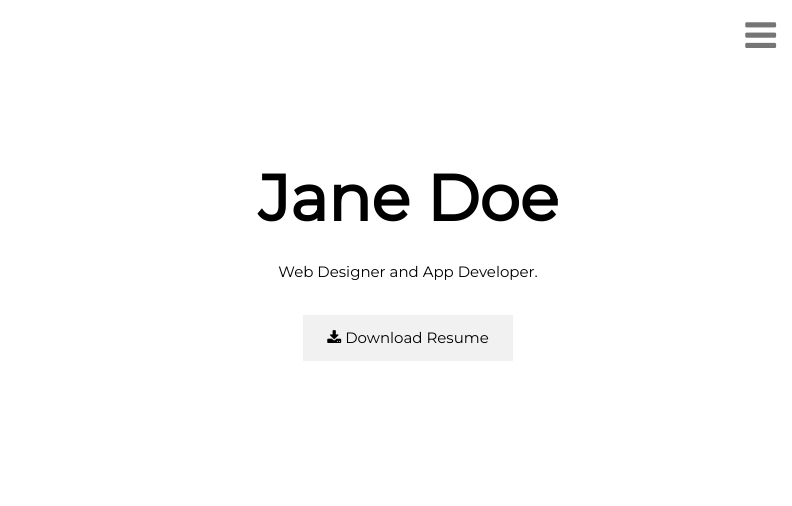
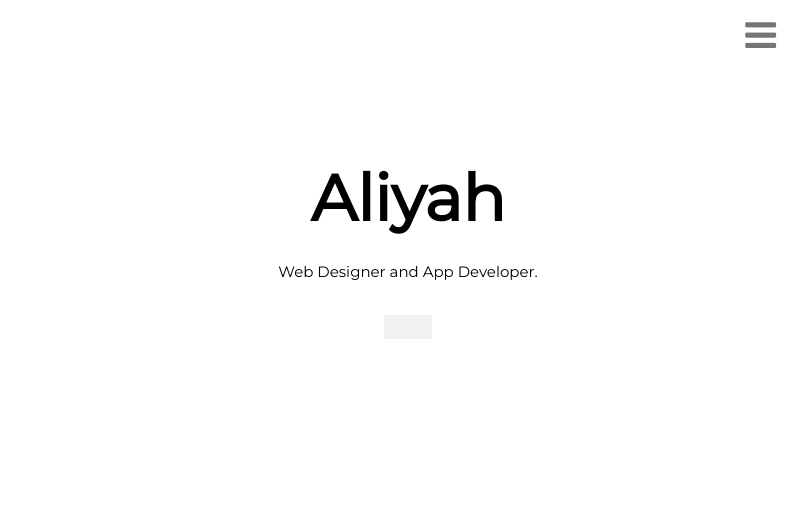
Before and after one commit to Thomas-A-Edison-CTE-HS/theInnovators, a plain HTML site: page AliyahPargan/index.html in a window 1280 px wide. Shown: the top 506 px of the page, without its empty margins (488-1280 px from the left). Drawn offline with nearby package versions, Linux system fonts and the light colour scheme.

Commit message:
Update index.html

```diff
--- a/AliyahPargan/index.html
+++ b/AliyahPargan/index.html
@@ -46,12 +46,11 @@ body, h1,h2,h3,h4,h5,h6 {font-family: "Montserrat", sans-serif}
 
   <!-- Header -->
   <header class="w3-container w3-center" style="padding:128px 16px" id="home">
-    <h1 class="w3-jumbo"><b>Jane Doe</b></h1>
+    <h1 class="w3-jumbo"><b>Aliyah</b></h1>
     <p>Web Designer and App Developer.</p>
     <img src="/w3images/profile_girl.jpg" class="w3-image w3-hide-large w3-hide-small w3-round" style="display:block;width:60%;margin:auto;">
     <img src="/w3images/profile_girl.jpg" class="w3-image w3-hide-large w3-hide-medium w3-round" width="1000" height="1333">
     <button class="w3-button w3-light-grey w3-padding-large w3-margin-top">
-      <i class="fa fa-download"></i> Download Resume
     </button>
   </header>
 
```
